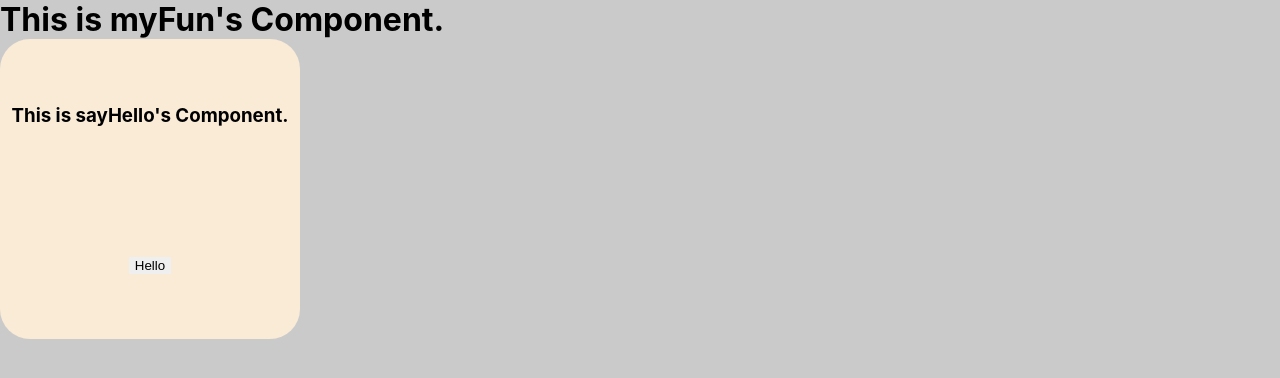
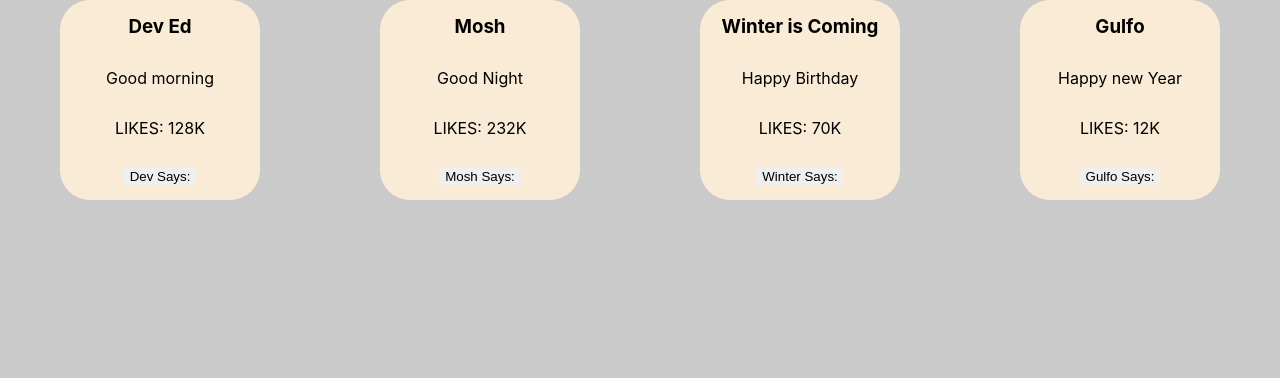
Before and after one commit to pavelFaraday/React-JS, a React (Create React App) app in the folder react-lessons/: page / in a window 1280 px wide. Shown: the top 378 px of the page. Built offline with nearby package versions, Linux system fonts and the light colour scheme.

Commit message:
React Lessons | props

```diff
--- a/react-lessons/src/App.css
+++ b/react-lessons/src/App.css
@@ -1,11 +1,13 @@
 .height_App {
-	height: 100vh;
+	min-height: 100vh;
 	background-color: rgb(202, 202, 202);
+	display: flex;
+	justify-content: space-around;
 }
 
 .bordRed {
-	width: 300px;
-	height: 300px;
+	width: 200px;
+	height: 200px;
 	display: flex;
 	background-color: antiquewhite;
 	border-radius: 30px;
--- a/react-lessons/src/App.js
+++ b/react-lessons/src/App.js
@@ -2,11 +2,14 @@
 import React from 'react';
 import Hello from './sayHello';
 
+
 function myFun() {
   return (
     <div className='height_App'>
-      <h1>This is myFun's Component.</h1>
-      <Hello/>
+      <Hello name='Dev Ed' message='Good morning' numberLikes='128K' btnValue='Dev Says:' />
+      <Hello name='Mosh' message='Good Night' numberLikes='232K' btnValue='Mosh Says:' />
+      <Hello name='Winter is Coming' message='Happy Birthday' numberLikes='70K' btnValue='Winter Says:' />
+      <Hello name='Gulfo' message='Happy new Year' numberLikes='12K' btnValue='Gulfo Says:' />
     </div>
   );
 }
--- a/react-lessons/src/sayHello.js
+++ b/react-lessons/src/sayHello.js
@@ -1,17 +1,36 @@
 import React from 'react';
 import './App.css';
 
-function Hello() {
+function Hello({name, message, numberLikes, btnValue}) {
+  const sayHello = () => {
+    alert(`Hey you, ${message}`);
+  };
+
+  return (
+    <div className='bordRed'>
+      <h3>{name}</h3>
+      <p>{message}</p>
+      <p>LIKES: {numberLikes}</p>
+      <button onClick={sayHello}>{btnValue}</button>
+    </div>
+  );
+}
+
+export default Hello;
+
+/*  ------- OR -------
+function Hello(props) {
   const sayHello = () => {
     alert('Hello');
   };
 
   return (
     <div className='bordRed'>
-        <h3>This is sayHello's Component.</h3>
+      <h3>{props.name}</h3>
+      <p>{props.message}</p>
+      <p>LIKES: {props.numberLikes}</p>
       <button onClick={sayHello}>Hello</button>
     </div>
   );
 }
-
-  export default Hello;
+*/
```
Also changed, not shown: 1 other file (tests, documents, lock files or other folders). Lines whose indentation alone changed are shown as unchanged.
